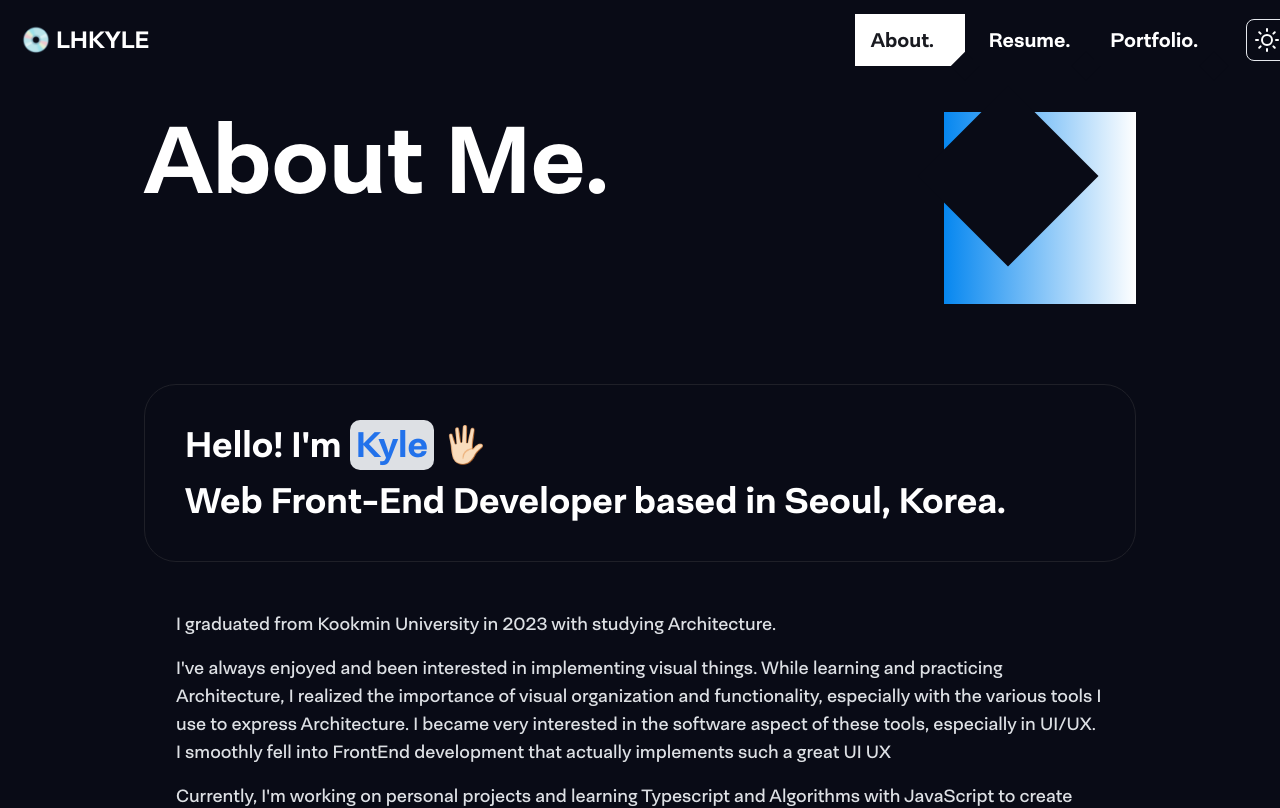
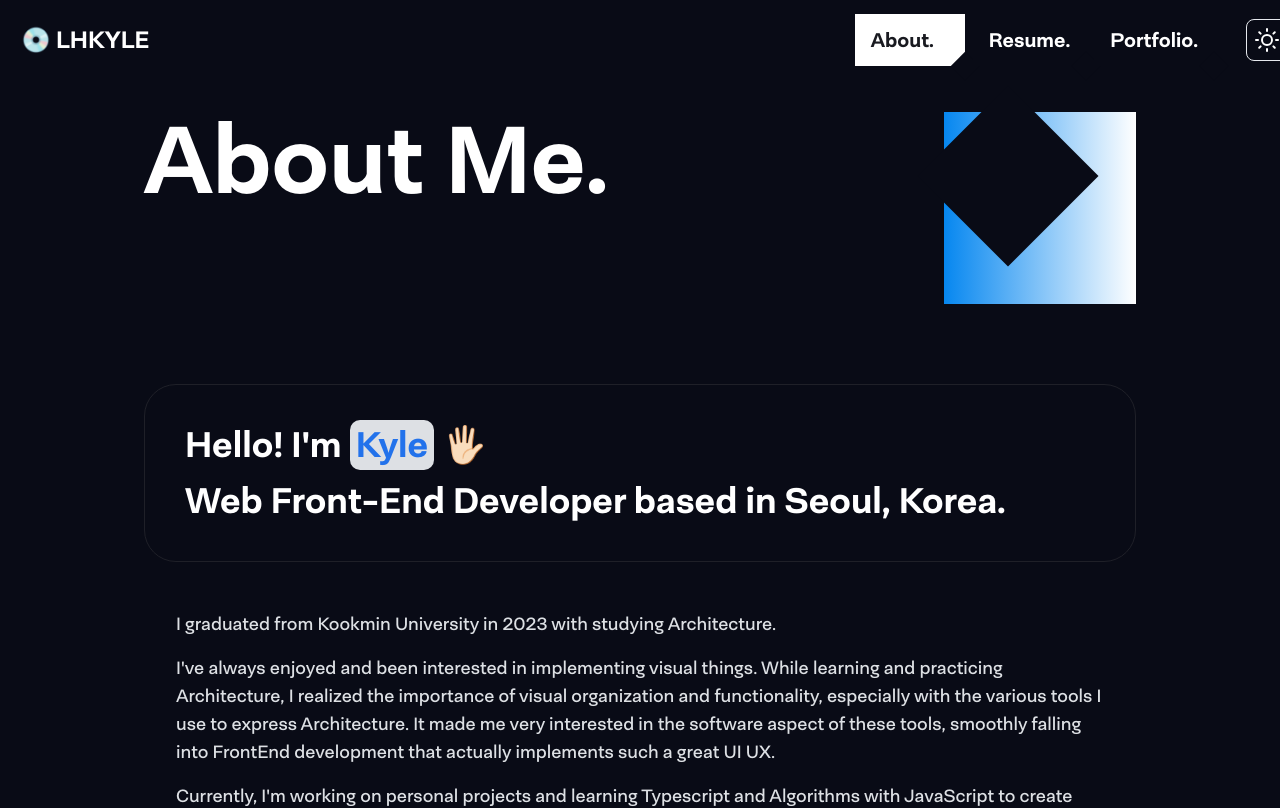
Before and after one commit to olhkyle/olhkyle-documented, a Next.js app: page /about in a window 1280 px wide. Shown: the top 808 px of the page. Built offline with nearby package versions, Linux system fonts and the light colour scheme; no server answers; a small style sheet from the web is missing.

Commit message:
[FEAT] update content with Cover on About me

```diff
--- a/components/AboutMe/Cover.tsx
+++ b/components/AboutMe/Cover.tsx
@@ -18,8 +18,8 @@ export default function Cover() {
 					<p className="py-2 px-8">
 						I've always enjoyed and been interested in implementing visual things. While learning and practicing
 						Architecture, I realized the importance of visual organization and functionality, especially with the
-						various tools I use to express Architecture. I became very interested in the software aspect of these tools,
-						especially in UI/UX. I smoothly fell into FrontEnd development that actually implements such a great UI UX
+						various tools I use to express Architecture. It made me very interested in the software aspect of these
+						tools, smoothly falling into FrontEnd development that actually implements such a great UI UX.
 					</p>
 					<p className="py-2 px-8">
 						Currently, I'm working on personal projects and learning Typescript and Algorithms with JavaScript to create
```
